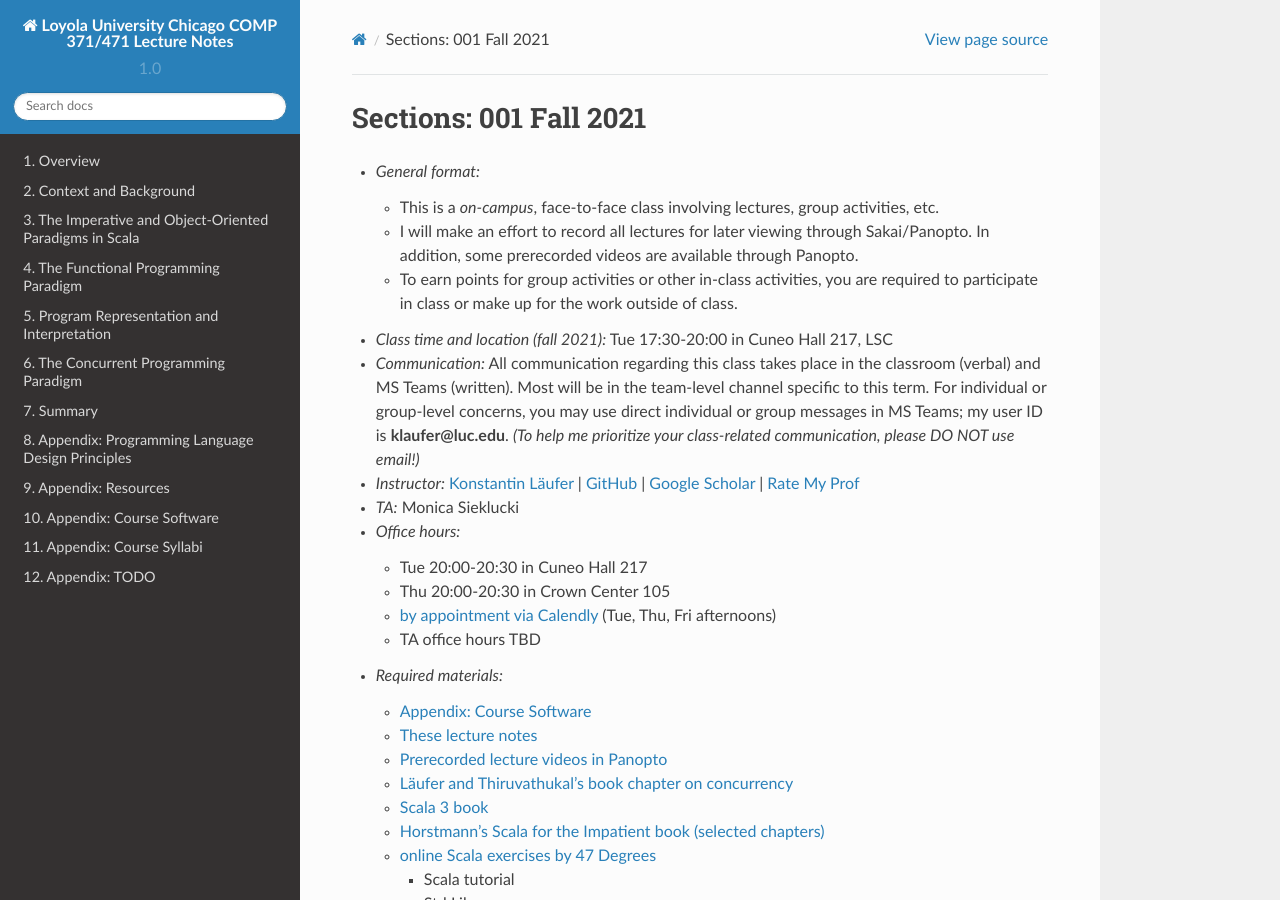
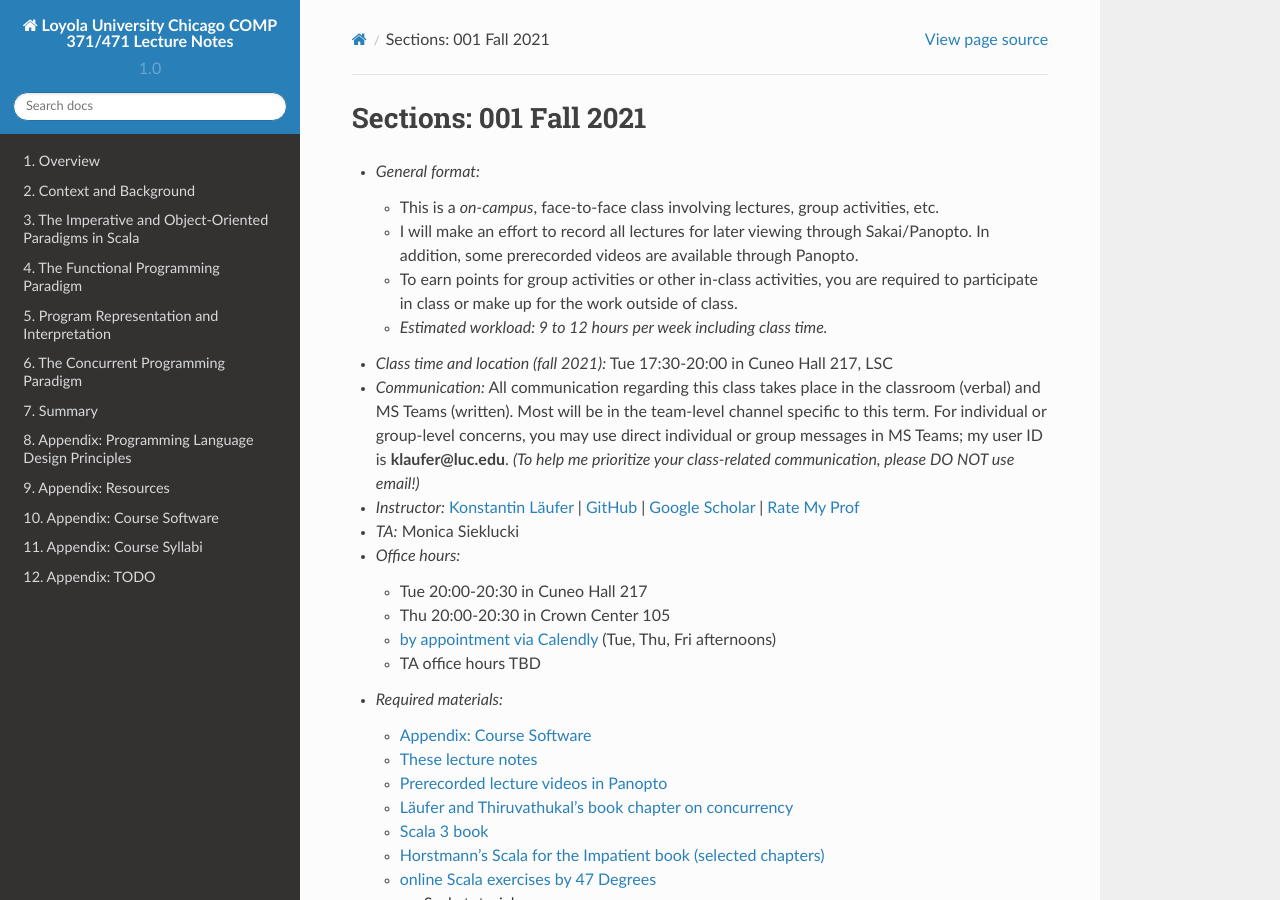
Before and after one commit to lucproglangcourse/lucproglangcourse.github.io, a Sphinx documentation site: the page built from source/syllabi/2021Fall.rst, in a window 1280 px wide and 900 px high. Built offline with Sphinx 7.4.7 and the Read the Docs theme 2.0.0, drawn with Linux system fonts in a browser that asks for light colours.

Commit message:
further updates to syllabus
Signed-off-by: Konstantin Läufer <klaeufer@gmail.com>

```diff
--- a/source/syllabi/2021Fall.rst
+++ b/source/syllabi/2021Fall.rst
@@ -6,6 +6,7 @@ Sections: 001 Fall 2021
   - This is a *on-campus*, face-to-face class involving lectures, group activities, etc.
   - I will make an effort to record all lectures for later viewing through Sakai/Panopto. In addition, some prerecorded videos are available through Panopto.
   - To earn points for group activities or other in-class activities, you are required to participate in class or make up for the work outside of class.
+  - *Estimated workload: 9 to 12 hours per week including class time.*
 
 - *Class time and location (fall 2021):* Tue 17:30-20:00 in Cuneo Hall 217, LSC
 
```
